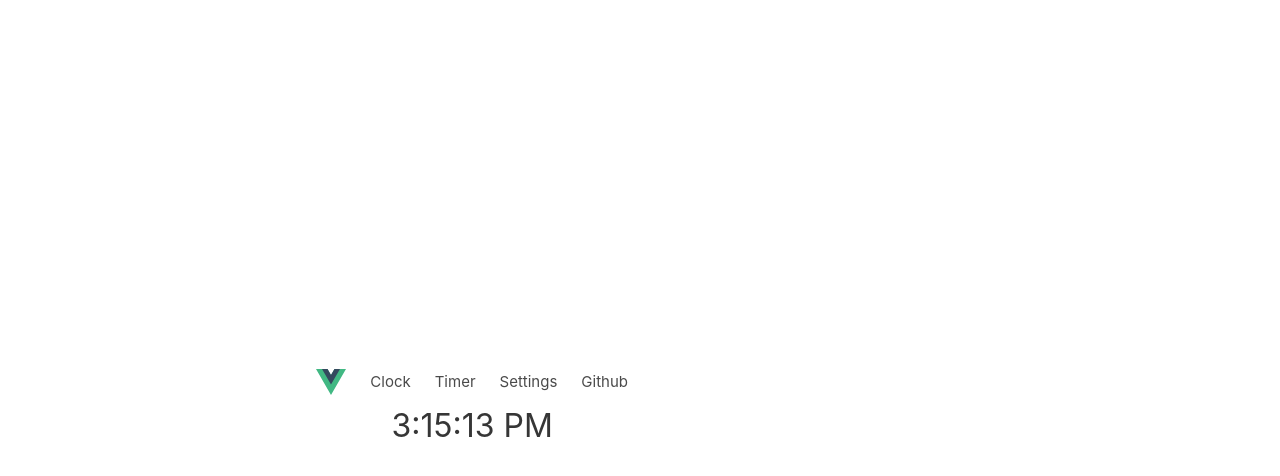
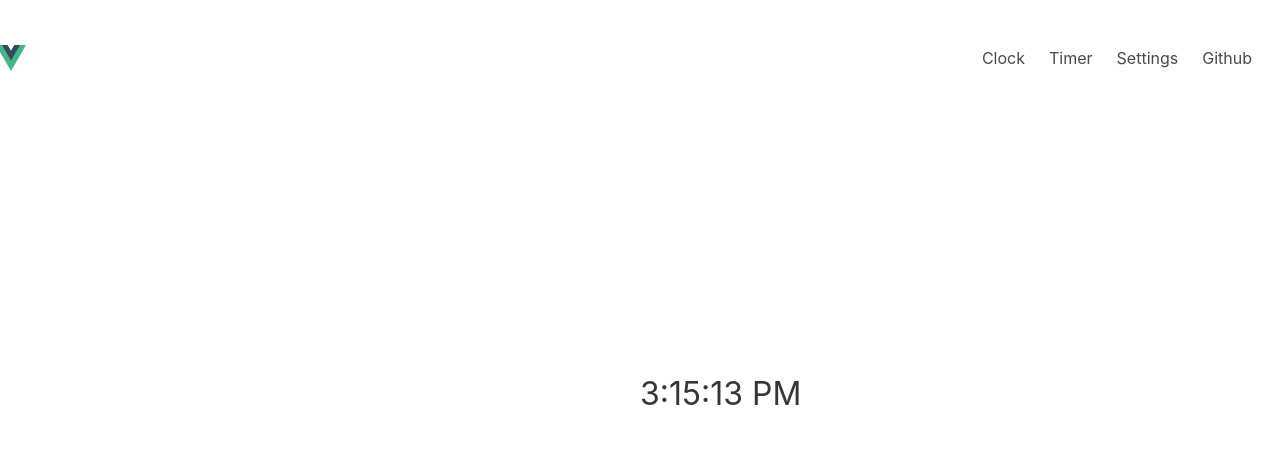
Before and after one commit to Sh3lby007/mobile-clock, a Vue app: page / in a window 1280 px wide. Shown: the top 476 px of the page. Built offline with nearby package versions, Linux system fonts and the light colour scheme.

Commit message:
Enhance Navbar Usability:     1. Fix navbar not sticking to the top by adding appropriae bulma     class modifiers.     2. Created a function called toggleNav and use improve user experience by toggling the navbar to disappear everytime user clicks any one of the navbar headers.

```diff
--- a/src/components/Navbar.vue
+++ b/src/components/Navbar.vue
@@ -2,38 +2,54 @@
 import { ref } from "vue";
 
 const showMenu = ref(false);
+
+const toggleNav = () => (showMenu.value = !showMenu.value);
 </script>
 
 <template>
   <!-- Hero header: will stick at the top -->
-  <div class="hero-head">
-    <nav class="navbar">
+  <nav class="navbar is-fixed-top">
     <div class="navbar-brand">
       <router-link to="/" class="navbar-item">
-          <img alt="Vue logo" class="logo" src="@/assets/logo.svg" width="30" height="30" />
+        <img
+          alt="Vue logo"
+          class="logo"
+          src="@/assets/logo.svg"
+          width="30"
+          height="30"
+        />
       </router-link>
       <!--
-    Using the v-on: directive to listen for the click event and toggle the data property showNav. Also, using the v-bind: directive to reactively update the class attribute 'is-active' based on the showNav property.
+          Using the v-on: directive to listen for the click event and toggle the data property showMenu. Also, using the v-bind: directive to reactively update the class attribute 'is-active' based on the showMenu property.
         -->
-        <div class="navbar-burger" @click="showMenu = !showMenu" :class="{ 'is-active': showMenu }">
+      <div
+        class="navbar-burger"
+        @click="toggleNav"
+        :class="{ 'is-active': showMenu }"
+      >
         <span></span>
         <span></span>
         <span></span>
       </div>
     </div>
     <!--
-    Using the v-bind: directive to reactively update the class attribute 'is-active' based on the showNav property.
+        Using the v-bind: directive to reactively update the class attribute 'is-active' based on the showMenu property.
       -->
     <div class="navbar-menu has-text-right" :class="{ 'is-active': showMenu }">
       <div class="navbar-end">
-
-          <router-link to="/" class="navbar-item">Clock</router-link>
-          <router-link to="/Timer" class="navbar-item">Timer </router-link>
-          <router-link to="/Settings" class="navbar-item">Settings</router-link>
-          <a class="navbar-item" href="https://github.com/Sh3lby007/mobile-clock">Github</a>
-
+        <router-link to="/" class="navbar-item" @click="toggleNav">
+          Clock
+        </router-link>
+        <router-link to="/Timer" class="navbar-item" @click="toggleNav">
+          Timer
+        </router-link>
+        <router-link to="/Settings" class="navbar-item" @click="toggleNav">
+          Settings</router-link
+        >
+        <a class="navbar-item" href="https://github.com/Sh3lby007/mobile-clock">
+          Github
+        </a>
       </div>
     </div>
   </nav>
-  </div>
 </template>
```
Lines whose indentation alone changed are shown as unchanged.
